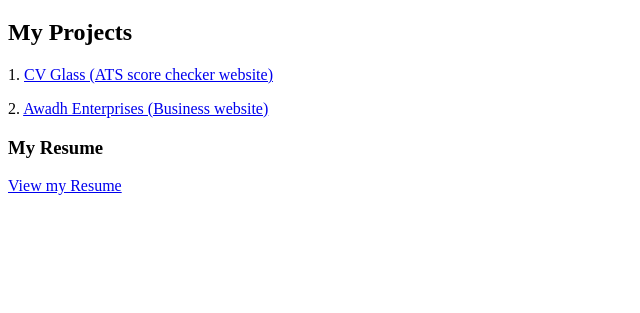
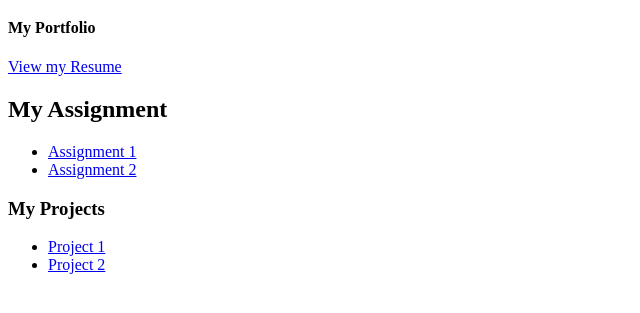
Before and after one commit to Suhail7985/suhail7985.github.io, a plain HTML site: page index.html in a window 1280 px wide. Shown: the part 61-374 px from the top of the page, without its empty margins (0-640 px from the left). Drawn offline with Linux system fonts and the light colour scheme.

Commit message:
updated-7

```diff
--- a/index.html
+++ b/index.html
@@ -7,11 +7,18 @@
 </head>
 <body>
     <h1>Mohd Suhail</h1>
-    <h2>My Projects</h2>
-    <p>1. <a href="https://cvglass.onrender.com/" target="_blank">CV Glass (ATS score checker website)</a></p>
-    <p>2. <a href="https://adh-enterprises.onrender.com/" target="_blank">Awadh Enterprises (Business website)</a></p>
+    <h4>My Portfolio</h4>
+    <a href="/My_Portfolio/">View my Resume</a>
+    <h2>My Assignment</h2>
+    <ul>
+     <li><a href="/a1/">Assignment 1</a></li>
+     <li><a href="/a2/">Assignment 2</a></li>
+    </ul>
+    <h3>My Projects</h2>
+        <ul>
+        <li><a href="/p1/">Project 1</a></li>
+         <li><a href="/p2/">Project 2</a></li>
+        </ul>
 
-    <h3>My Resume</h3>
-    <a href="generalizeCV.pdf" target="_blank">View my Resume</a>
 </body>
 </html>
```
Also changed, not shown: My_Portfolio/index.html (added, +12 -0 lines), a1/index.html (added, +11 -0 lines), a2/index.html (added, +11 -0 lines), p1/index.html (added, +11 -0 lines), p2/index.html (added, +12 -0 lines).
